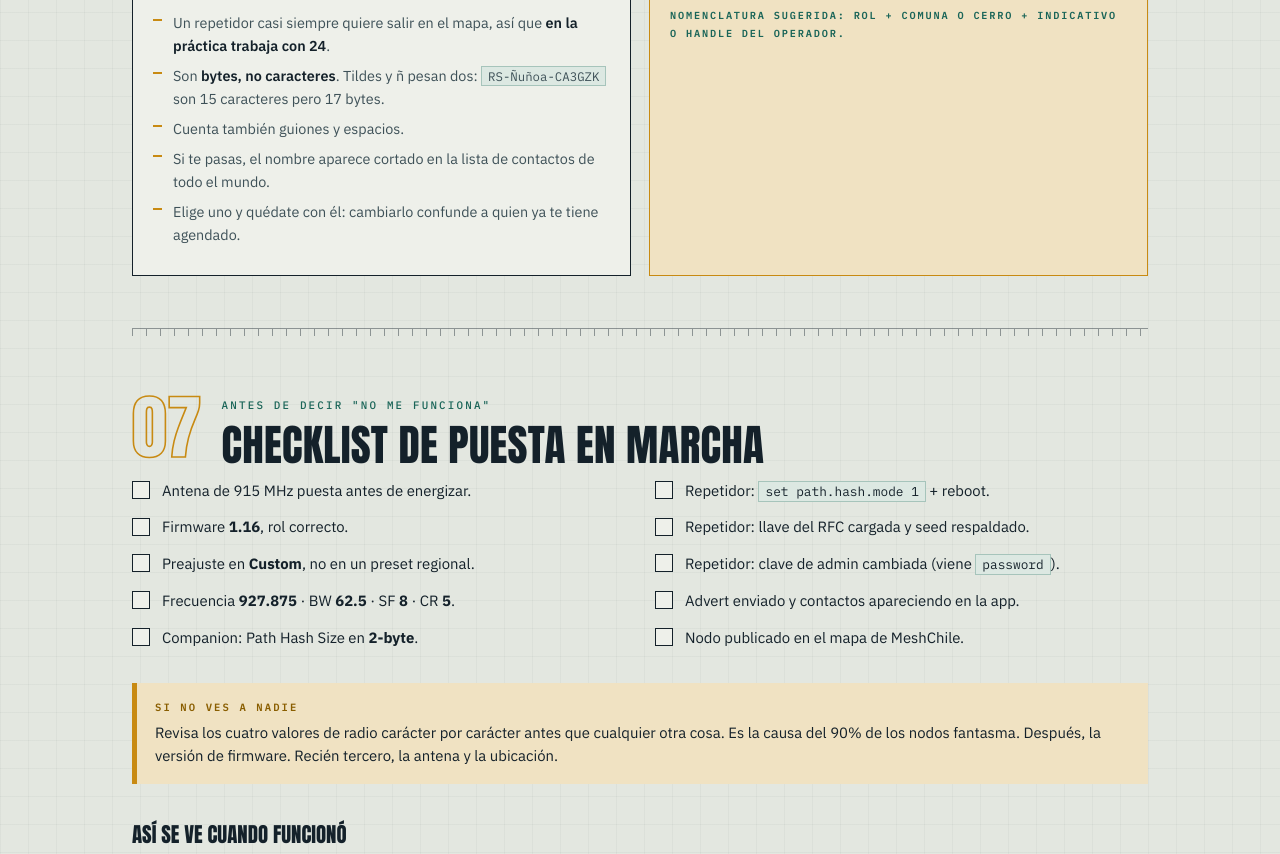
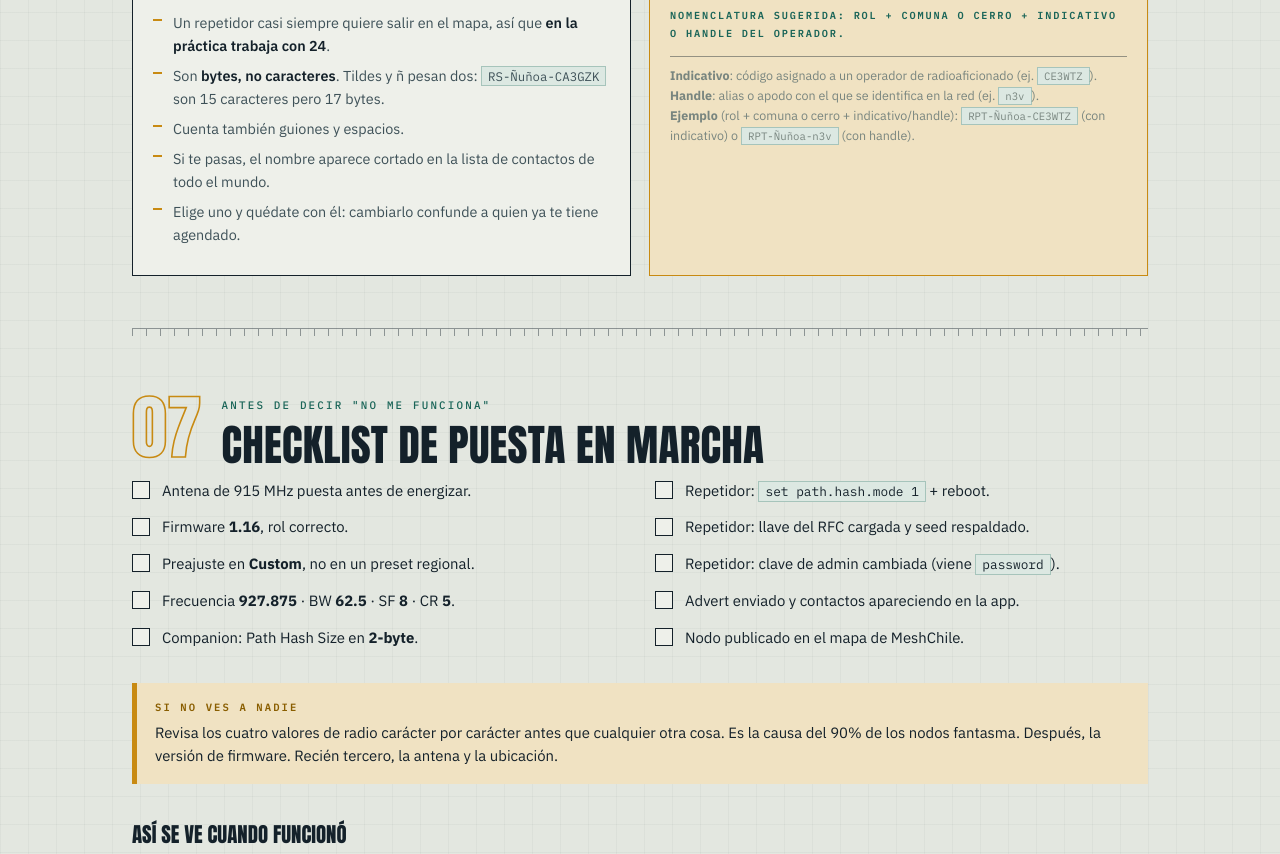
Before and after one commit to Mesh-Chile/guia-meshcore-chile, a plain HTML site: page guia-meshcore-chile.html in a window 1280 px wide. Shown: the part 6484-7338 px from the top of the page. Drawn offline with Linux system fonts and the light colour scheme.

Commit message:
Add: - Se añadio la definición de indicativo y Handle al pie de la tarjeta. - Se añadio un ejemplo al pie de la tarjeta

```diff
--- a/guia-meshcore-chile.html
+++ b/guia-meshcore-chile.html
@@ -557,6 +557,13 @@ a:focus-visible{outline:3px solid var(--amber);outline-offset:2px}
         <br>
         <span style="color:var"><b>Nomenclatura sugerida: rol + comuna o cerro + indicativo o handle del operador.</b></span>
       </div>
+      <p style="font-size:.78rem;line-height:1.6;color:var(--muted);border-top:1.5px solid var(--line-strong);padding-top:9px;margin:14px 0 0">
+        <b>Indicativo</b>: código asignado a un operador de radioaficionado (ej. <code class="inline">CE3WTZ</code>).
+        <br>
+        <b>Handle</b>: alias o apodo con el que se identifica en la red (ej. <code class="inline">n3v</code>).
+        <br>
+        <b>Ejemplo</b> (rol + comuna o cerro + indicativo/handle): <code class="inline">RPT-Ñuñoa-CE3WTZ</code> (con indicativo) o <code class="inline">RPT-Ñuñoa-n3v</code> (con handle).
+      </p>
     </div>
   </div>
 </section>
```
